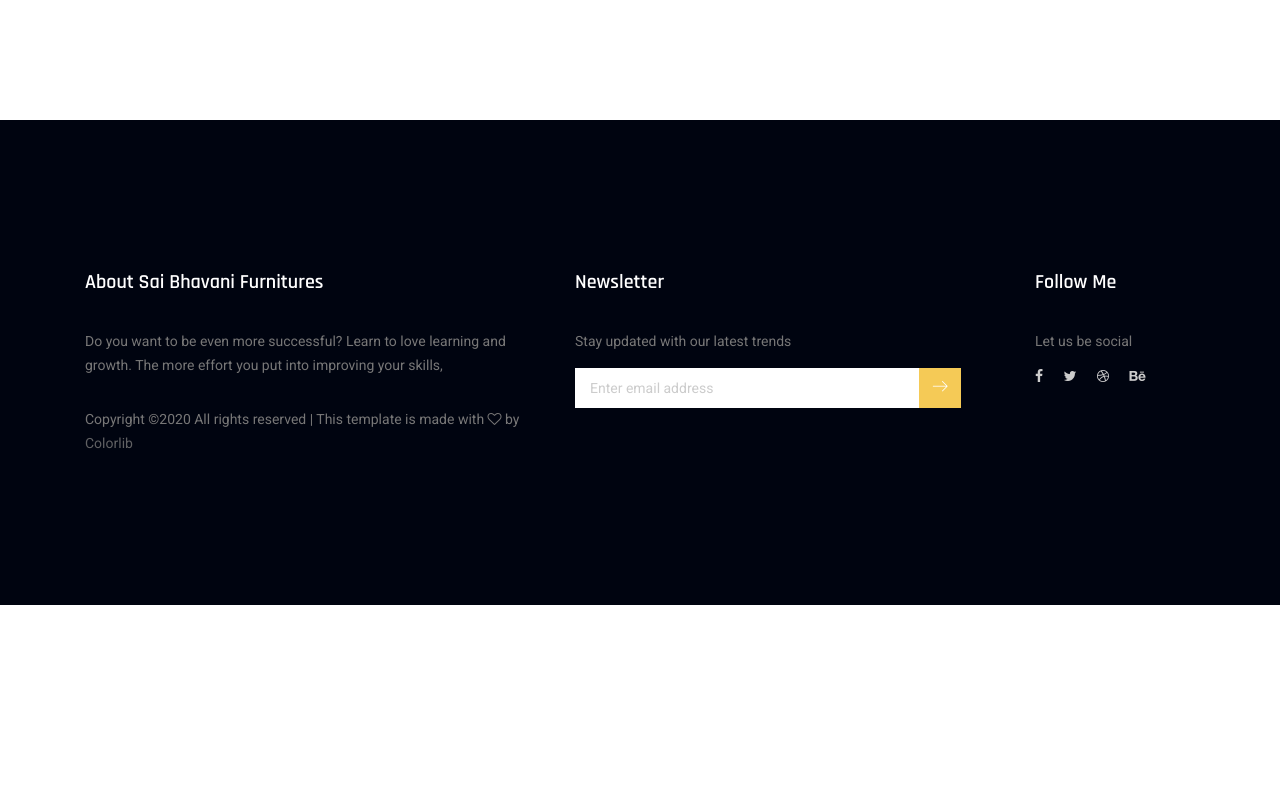
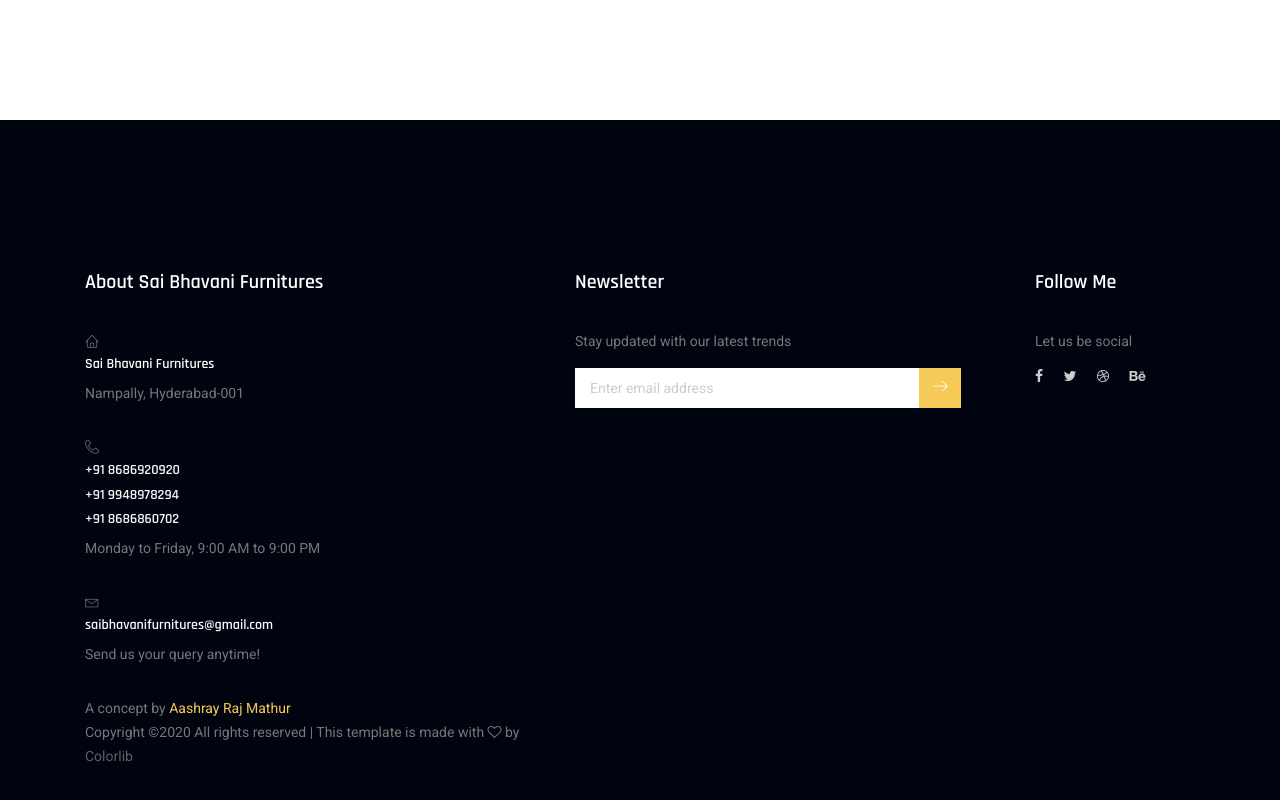
Before and after one commit to aashrayrajm/saibhavanifurnitures, a plain HTML site: page contact.html in a window 1280 px wide. Shown: the part 1296-2096 px from the top of the page. Before the commit the page ends 1901 px from the top, so only its background shows below. Drawn offline with Linux system fonts and the light colour scheme; some packages are replaced by stand-ins of ours; a script that the page names is missing.

Commit message:
your comment

```diff
--- a/contact.html
+++ b/contact.html
@@ -30,7 +30,7 @@
                 <a href="index.html">Home</a>
             </li>
             <li>
-                <a href="about-us.html">About</a>
+                <a href="about-us.html">About Us</a>
             </li>
             <li>
                 <a href="project.html">Products</a>
@@ -166,8 +166,8 @@
     <!--================Contact Area =================-->
     <section class="contact_area section_gap">
         <div class="container">
-            <div id="mapBox" class="mapBox" data-lat="40.701083" data-lon="-74.1522848" data-zoom="13" data-info="PO Box CT16122 Collins Street West, Victoria 8007, Australia."
-                data-mlat="40.701083" data-mlon="-74.1522848">
+            <div id="mapBox" class="mapBox" data-lat="17.392625" data-lon="78.471011" data-zoom="18"  data-info="Sai Bhavani Furnitures,Mahesh Nagar, Abids, Hyderabad, Telangana 500001"
+                data-mlat="17.392625" data-mlon="78.471011">
             </div>
             <div class="row">
                 <div class="col-lg-3">
@@ -227,11 +227,27 @@
                 <div class="col-lg-5 col-sm-6">
                     <aside class="f_widget ab_widget">
                         <div class="f_title">
-                            <h3>About Sai Bhavani Furnitures</h3>
+							<h3>About Sai Bhavani Furnitures</h3>
+						</div>
+						<div class="info_item">
+                            <i class="lnr lnr-home"></i>
+                            <h6 style="color:white;">Sai Bhavani Furnitures</h6>
+                            <p>Nampally, Hyderabad-001</p>
                         </div>
-                        <p>Do you want to be even more successful? Learn to love learning and growth. The more effort
-                            you put into improving your skills,</p>
+                        <div class="info_item">
+                            <i class="lnr lnr-phone-handset"></i>
+                            <h6><a href="#">+91 8686920920</a></h6>
+                            <h6><a href="#">+91 9948978294</a></h6>
+                            <h6><a href="#">+91 8686860702</a></h6>
+                            <p>Monday to Friday, 9:00 AM to 9:00 PM</p>
+                        </div>
+                        <div class="info_item">
+                            <i class="lnr lnr-envelope"></i>
+                            <h6><a href="#">saibhavanifurnitures@gmail.com</a></h6>
+                            <p>Send us your query anytime!</p>
+                        </div>
                         <p><!-- Link back to Colorlib can't be removed. Template is licensed under CC BY 3.0. -->
+                        A concept by <a href="https://www.aashrayrajmathur.ml/">Aashray Raj Mathur</a><br>
 Copyright &copy;<script>document.write(new Date().getFullYear());</script> All rights reserved | This template is made with <i class="fa fa-heart-o" aria-hidden="true"></i> by <a href="https://colorlib.com" target="_blank" style="color:#606163";>Colorlib</a>
 <!-- Link back to Colorlib can't be removed. Template is licensed under CC BY 3.0. --></p>
                     </aside>
--- a/scss/_banner.scss
+++ b/scss/_banner.scss
@@ -85,7 +85,7 @@
 	position: relative;
 	padding-right: 0px;
 	@media (max-width: 576px) {
-		padding-right: 15px;
+		padding-right: 0px;
 	}
 }
 
```
Also changed, not shown: about-us.html (+8 -7 lines), index.html (+3 -2 lines), project.html (+4 -3 lines), img/logo1.png.
